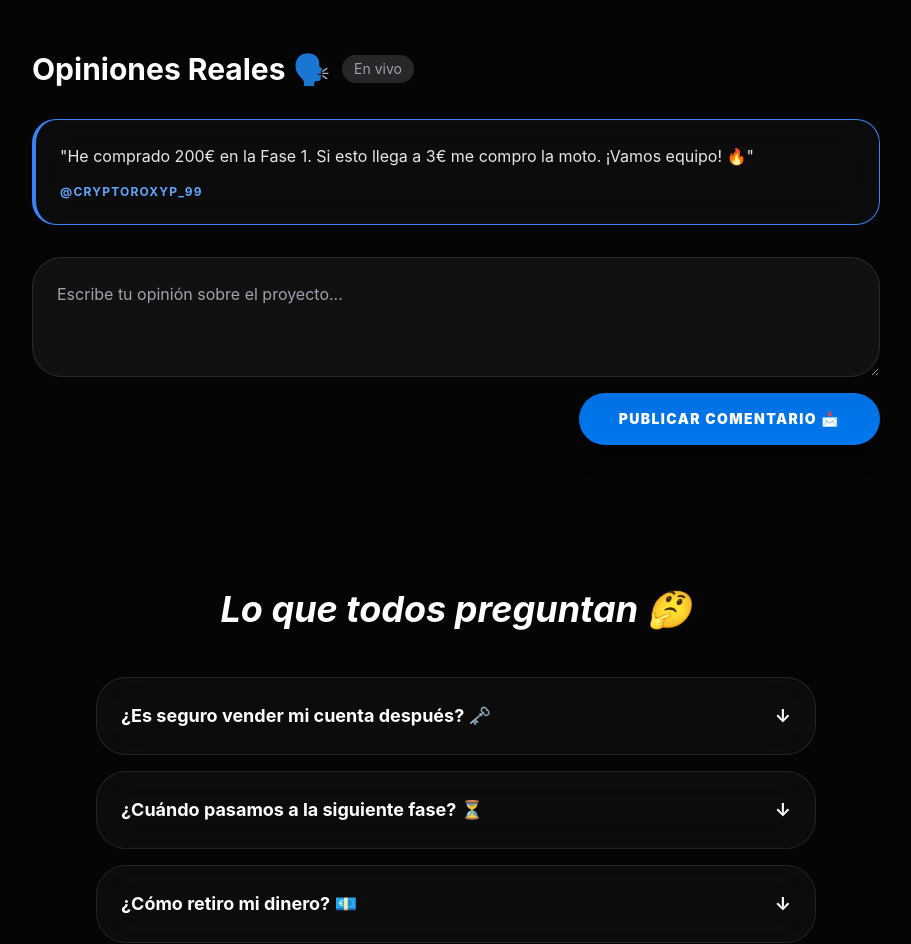
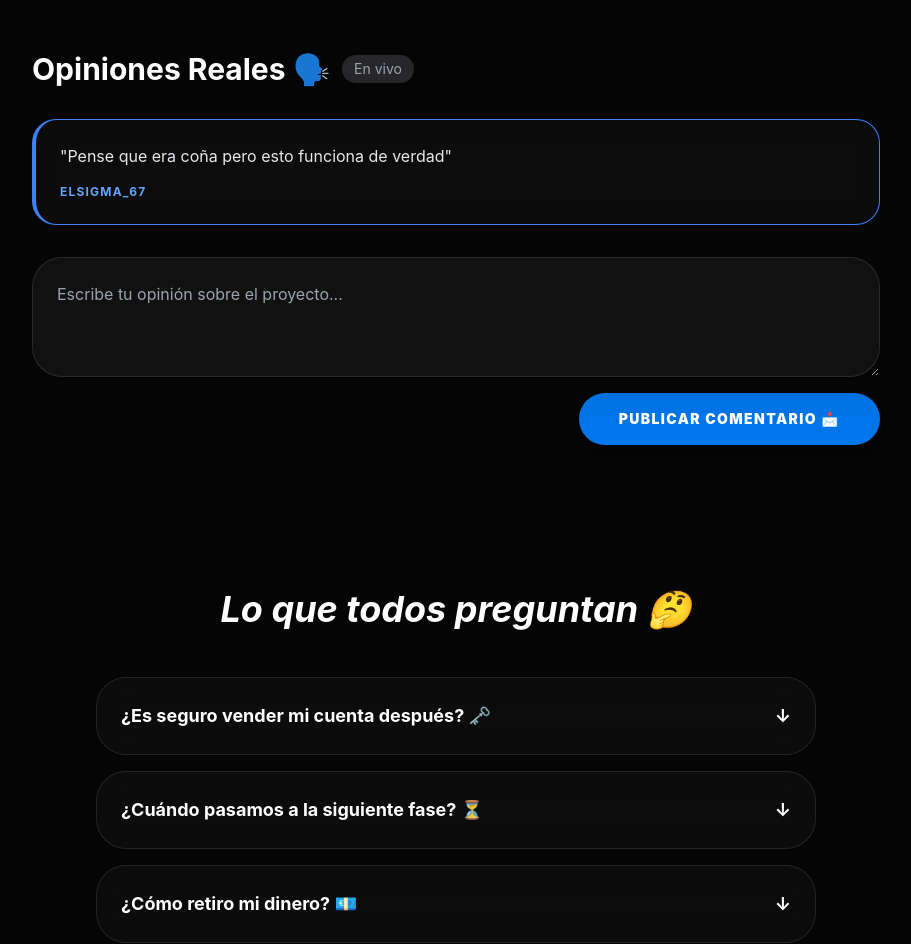
Before and after one commit to RoxypYT/roxypcoin, a plain HTML site: page index.html in a window 1280 px wide. Shown: the part 1495-2439 px from the top of the page, without its empty margins (184-1095 px from the left). Drawn offline with nearby package versions, Linux system fonts and the light colour scheme.

Commit message:
Update index.html

```diff
--- a/index.html
+++ b/index.html
@@ -83,8 +83,8 @@
         <h2 class="text-3xl font-bold mb-8 flex items-center gap-3">Opiniones Reales 🗣️ <span class="text-sm bg-zinc-800 px-3 py-1 rounded-full text-gray-400 font-normal">En vivo</span></h2>
         <div id="muro-comentarios" class="space-y-4 mb-8">
             <div class="glass p-6 rounded-3xl border-l-4 border-blue-500">
-                <p class="text-gray-200">"He comprado 200€ en la Fase 1. Si esto llega a 3€ me compro la moto. ¡Vamos equipo! 🔥"</p>
-                <div class="mt-4 text-xs font-bold text-blue-400 uppercase tracking-widest">@CryptoRoxyp_99</div>
+                <p class="text-gray-200">"Pense que era coña pero esto funciona de verdad"</p>
+                <div class="mt-4 text-xs font-bold text-blue-400 uppercase tracking-widest">Elsigma_67</div>
             </div>
         </div>
         <div class="flex flex-col gap-4">
```
